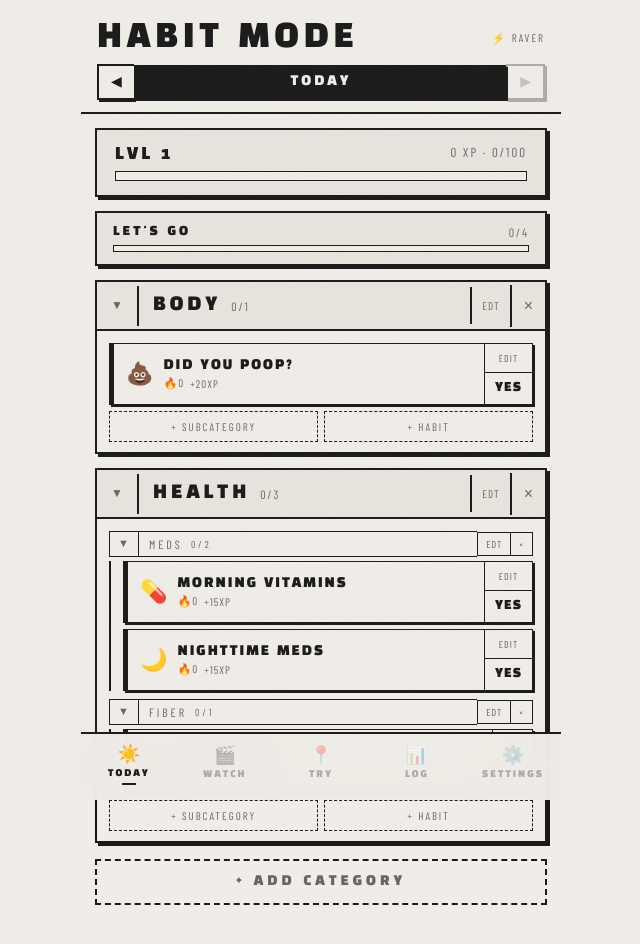
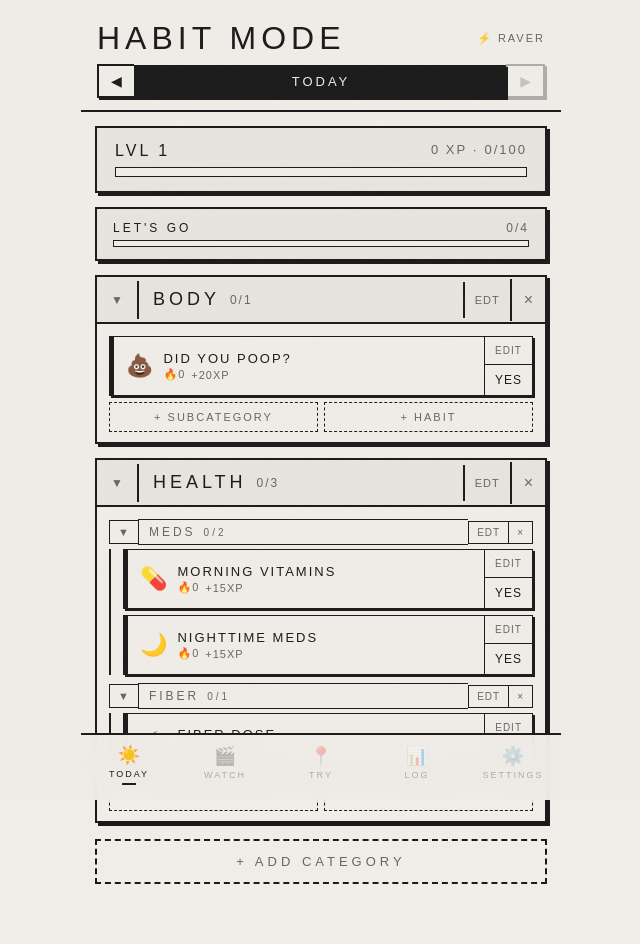
Before and after one commit to abigailjdempsey/habit-mode, a React (Vite) app: page / in a window 1280 px wide. Shown: the top 944 px of the page, without its empty margins (319-959 px from the left). Built offline with nearby package versions, Linux system fonts and the light colour scheme.

Commit message:
Update App.jsx

```diff
--- a/src/App.jsx
+++ b/src/App.jsx
@@ -2015,7 +2015,6 @@ export default function App(){
   return(
     <>
       <style>{`
-        @import url('https://fonts.googleapis.com/css2?family=Black+Han+Sans&family=Barlow+Condensed:wght@400;600;700&display=swap');
         *{box-sizing:border-box;margin:0;padding:0;}
         body{background:${t.bg};}
         @keyframes flashPulse{0%{opacity:1}100%{opacity:0}}
```
